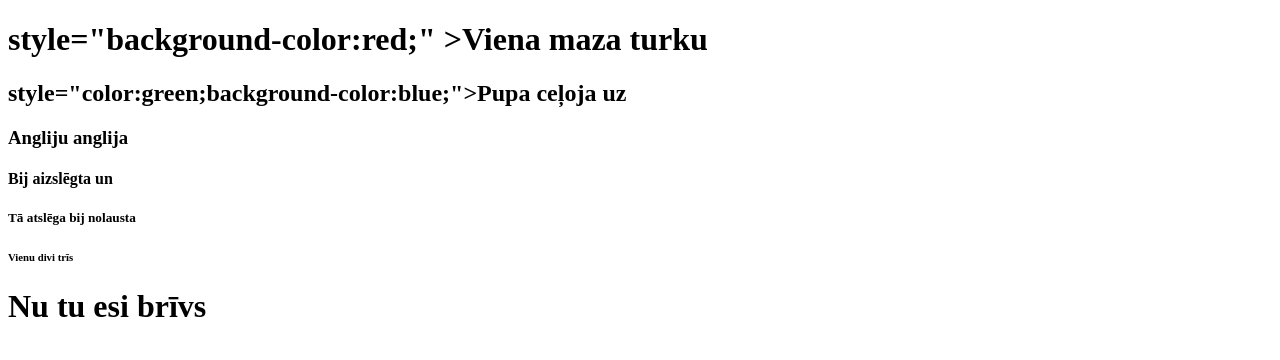
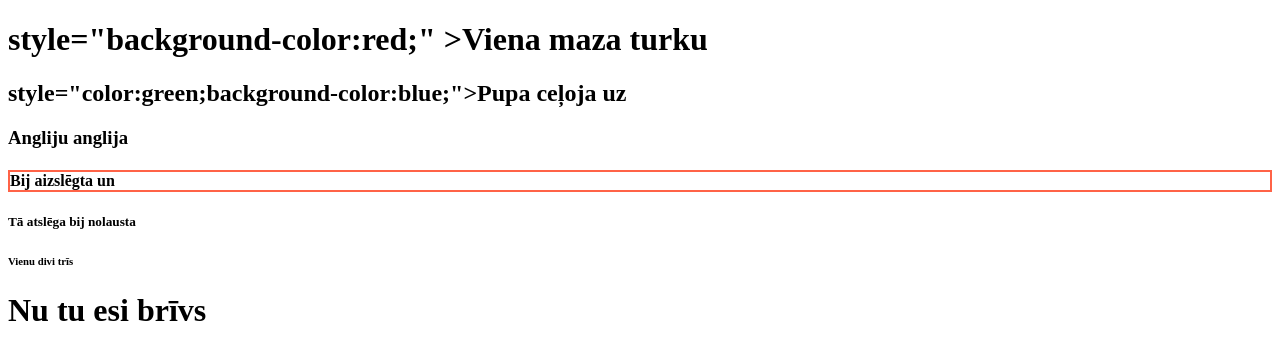
Before and after one commit to snitchere/webpage4, a plain HTML site: page index.html in a window 1280 px wide. Drawn offline with Linux system fonts and the light colour scheme.

Commit message:
Update index.html

```diff
--- a/index.html
+++ b/index.html
@@ -9,7 +9,7 @@
 <h1> style="background-color:red;" >Viena maza turku</h1>
 <h2> style="color:green;background-color:blue;">Pupa ceļoja uz</h2>
 <h3>Angliju anglija</h3>
-<h4>Bij aizslēgta un</h4>
+<h4 style="border:2px solid Tomato;">Bij aizslēgta un</h4>
 <h5>Tā atslēga bij nolausta</h5>
 <h6>Vienu divi trīs</h6>
 <h1>Nu tu esi brīvs</h1>
```
